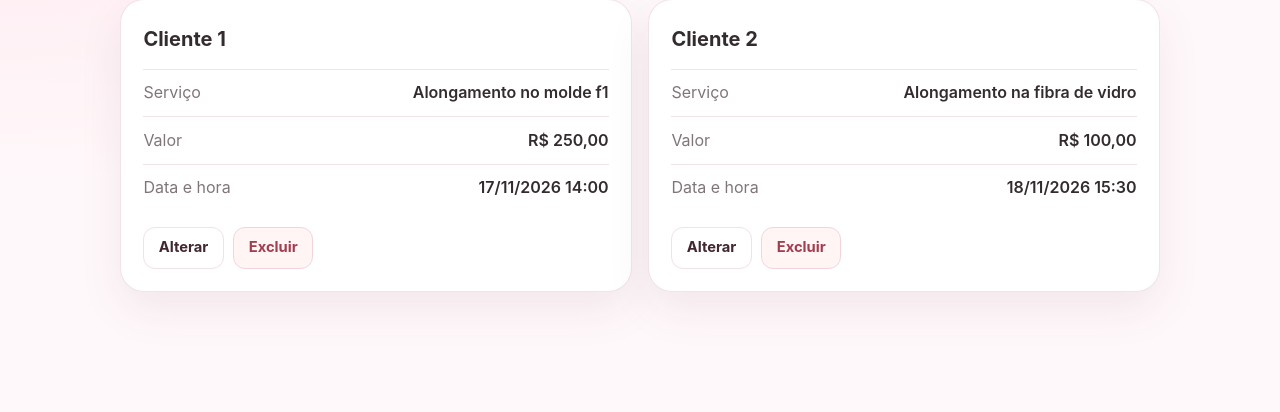
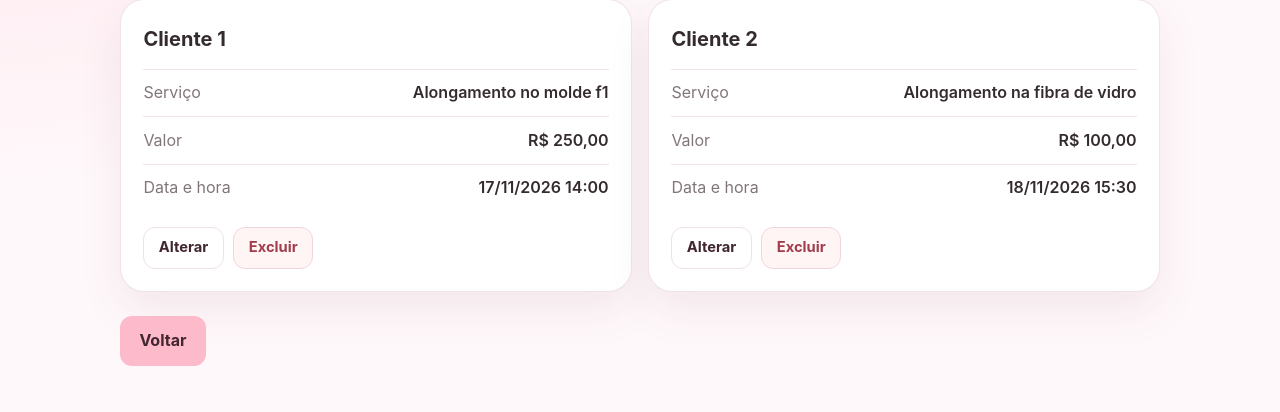
Before and after one commit to ijoeycf/Projeto-Avaliativo-Django, a Django app: page /agendamentos in a window 1280 px wide. Shown: the part 158-570 px from the top of the page. Run offline with Django 5.2, Linux system fonts and the light colour scheme; data comes from the database, SQL or seed files in the repository; both versions use the stored data as it was after the commit.

Commit message:
Otimizacoes

```diff
--- a/core/static/css/style.css
+++ b/core/static/css/style.css
@@ -150,6 +150,10 @@ button:hover {
     margin-bottom: 1.5rem;
 }
 
+.page-footer {
+    margin-top: 1.5rem;
+}
+
 .page-heading h1 {
     margin-bottom: 0;
 }
--- a/core/templates/agendamentos.html
+++ b/core/templates/agendamentos.html
@@ -49,6 +49,10 @@
                 <p class="empty-state">Nenhum agendamento cadastrado ainda.</p>
             {% endfor %}
         </section>
+
+        <footer class="page-footer">
+            <a class="button" href="{% url 'home' %}">Voltar</a>
+        </footer>
     </main>
 </body>
 </html>
```
Also changed, not shown: db.sqlite3.
